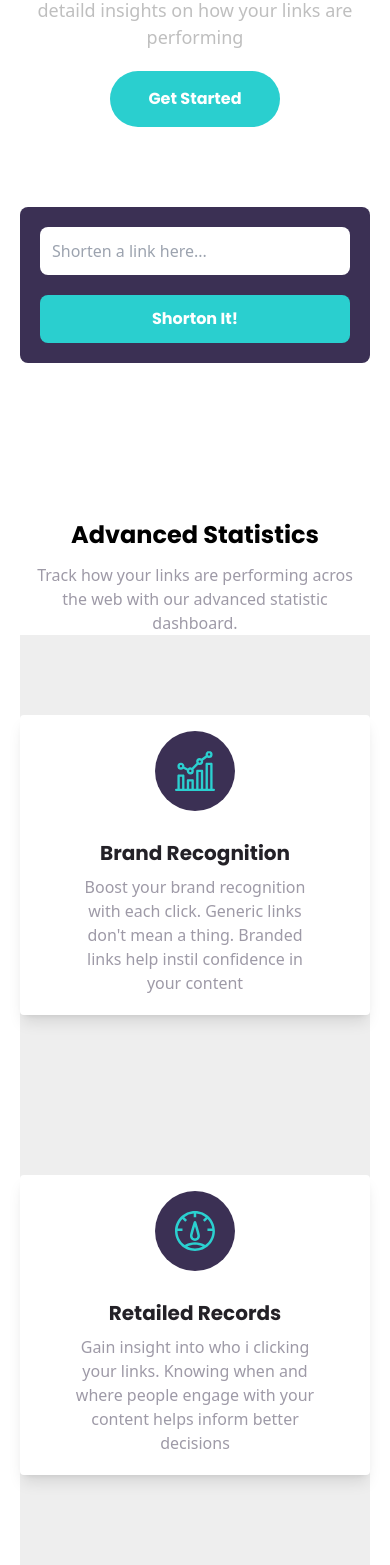
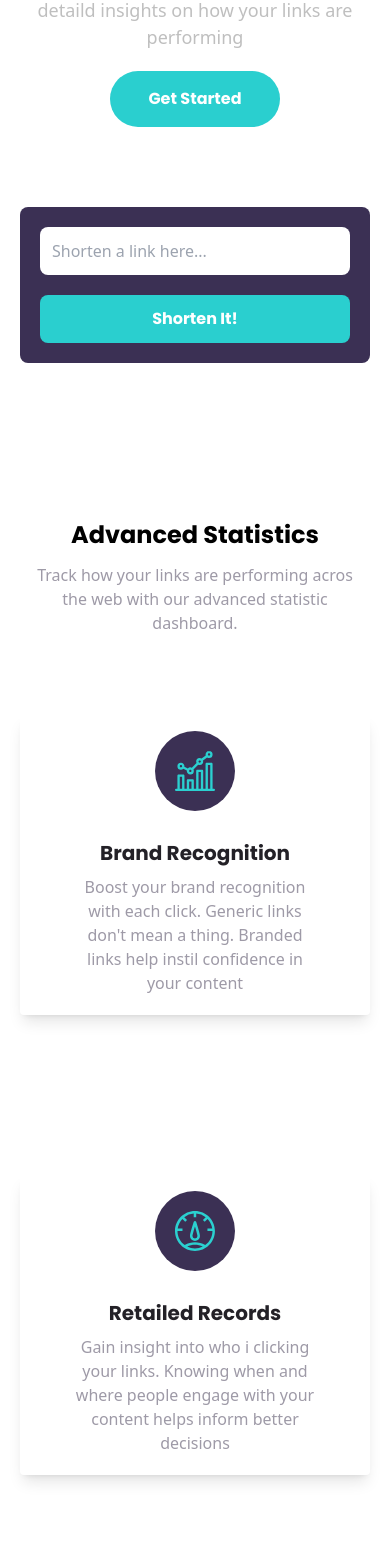
Before and after one commit to Zeddnyx/urlShortly, a React (Vite) app: page / in a window 390 px wide. Shown: the part 432-1997 px from the top of the page. Built offline with nearby package versions, Linux system fonts and the light colour scheme.

Commit message:
update home and more

```diff
--- a/src/page/Home.jsx
+++ b/src/page/Home.jsx
@@ -1,10 +1,21 @@
+import { useState } from 'react'
 import Orang from '../asset/images/illustration-working.svg'
 import BgMobile from '../asset/images/bg-shorten-mobile.svg'
 import BgDesktop from '../asset/images/bg-shorten-desktop.svg'
 
 export default function Home() {
-  const handleForm = e => e.preventDefault()
+  const [link, setLink] = useState(false)
+  const [dataInput, setDataInput] =  useState('')
 
+  const handleForm = e => {
+    e.preventDefault()
+
+    if (dataInput.length == 0) {
+      setLink(!link)
+    } if (dataInput.length > 0) {
+      setLink(false)
+    }
+  }
   return <header  className={head}>
     <div className={divImg}>
       <img src={Orang} alt="illustration-working" />
@@ -19,8 +30,11 @@ export default function Home() {
     </div>
 
     <form className={form} onSubmit={handleForm}>
-      <input className={input} type="text" placeholder='Shorten a link here...' />
-      <button className={btnInput} type="submit">Shorton It!</button>
+      <input className={!link ? `${input}` : `${inputErr}`} onChange={e => setDataInput(e.target.value)}
+        name='input' type="text" placeholder='Shorten a link here...'
+      />
+      <label className={!link ? `hidden` : `inline text-red`} htmlFor="input">please add a link</label>
+      <button className={btnInput} type="submit">Shorten It!</button>
     </form>
   </header>
 }
@@ -35,4 +49,5 @@ const btn = 'bg-cyan w-[170px] mx-auto py-4 font-pop rounded-full text-[#fff]'
 
 const form = 'mt-20 bg-darkViolet flex flex-col gap-5 p-5 rounded-lg md:flex-row'
 const input = 'p-3 bg-[#fff] text-gray rounded-lg outline-none md:w-full'
+const inputErr = 'p-3 bg-[#fff] text-red border-2 border-red rounded-lg outline-none md:w-full'
 const btnInput = 'bg-cyan text-[#fff] rounded-lg py-3 outline-none font-pop md:w-60'
--- a/src/page/InfoStatistic.jsx
+++ b/src/page/InfoStatistic.jsx
@@ -45,7 +45,7 @@ const section = 'mt-36 text-center items-center flex flex-col'
 const h1 = 'font-pop text-2xl my-3'
 const article = 'px-3 text-grayViolet'
 
-const parentCard = 'grid grid-cols-1 xl:grid-cols-3 xl:gap-10 xl:h-[470px] bg-[#eee]'
+const parentCard = 'grid grid-cols-1 xl:grid-cols-3 xl:gap-10 xl:h-[470px] xl:bg-[#eee]'
 const card = 'bg-[#fff] my-20 rounded shadow-lg grid grid-cols-1 w-full place-items-center text-center'
 const divImg = 'bg-darkViolet mt-4 rounded-full p-5 w-20'
 
--- a/src/page/Nav.jsx
+++ b/src/page/Nav.jsx
@@ -48,4 +48,5 @@ const navbar = 'px-5 z-50 grid'
 const div = 'w-full top-0 left-0 fixed flex justify-between px-5 items-center py-3 bg-[#fff]'
 
 const menu = 'text-gray md:hidden'
-const ulMobile = 'md:hidden mt-20 z-40 fixed top-10 w-[90%] flex flex-col gap-5 bg-darkViolet rounded-xl text-center py-10'
+const ulMobile = 'md:hidden mt-20 z-40 fixed top-0 inset-x-0 mx-auto w-[90%] flex flex-col gap-5 bg-darkViolet rounded-xl text-center py-10'
+// inset-x-0 and mx-au to center fixed position
```
